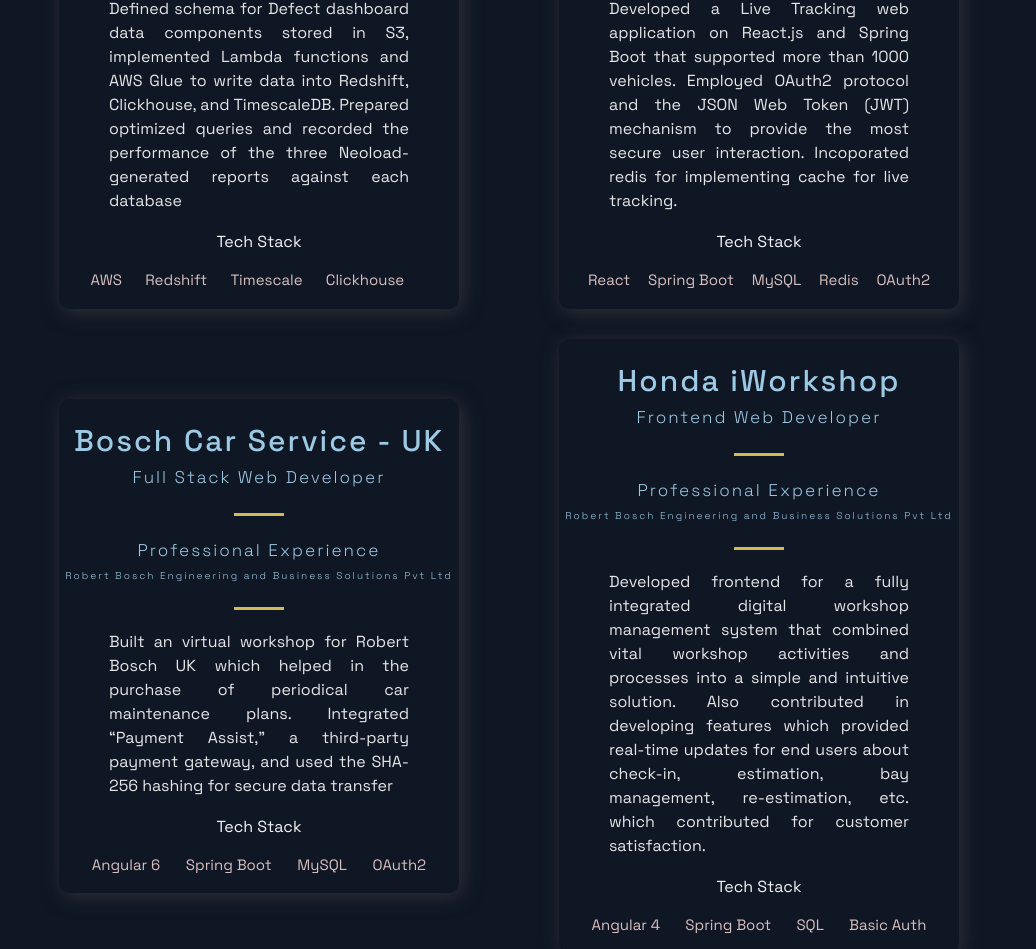
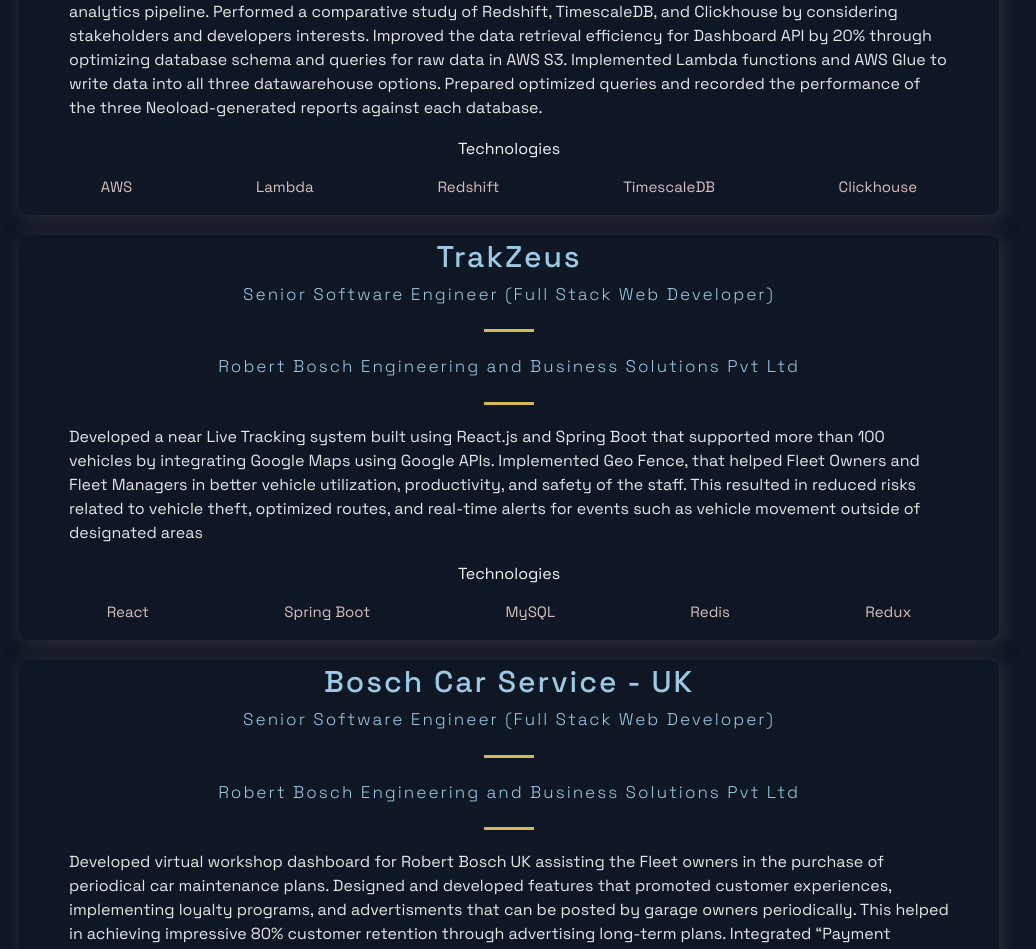
Before and after one commit to nagarjunEV/nagsportfolio, a Next.js app: page / in a window 1280 px wide. Shown: the part 1099-2048 px from the top of the page, without its empty margins (131-1167 px from the left). Built offline with nearby package versions, Linux system fonts and the light colour scheme.

Commit message:
Changed contents of projects desc

```diff
--- a/package.json
+++ b/package.json
@@ -3,8 +3,8 @@
   "version": "0.1.0",
   "private": true,
   "scripts": {
-    "dev": "next dev",
-    "build": "next build && next export",
+    "dev": "NODE_OPTIONS=--openssl-legacy-provider next dev",
+    "build": "NODE_OPTIONS=--openssl-legacy-provider next build && next export",
     "start": "next start"
   },
   "dependencies": {
--- a/src/components/Footer/Footer.js
+++ b/src/components/Footer/Footer.js
@@ -24,7 +24,7 @@
       <LinkList>
         <LinkColumn>
           <LinkTitle>Phone</LinkTitle>
-          <LinkItem href="tel:469-438-7661">469-438-7661</LinkItem>
+          <LinkItem href="tel:469-438-7661">+1 (469) 438-7661</LinkItem>
         </LinkColumn>
         <LinkColumn>
           <LinkTitle>Email</LinkTitle>
--- a/src/components/Projects/Projects.js
+++ b/src/components/Projects/Projects.js
@@ -45,12 +45,12 @@
               <HeaderFive title="true"> {role}</HeaderFive>
             </TitleContent>
             <Hr />
-            <HeaderFive title="true"> {experience}</HeaderFive>
-            <HeaderFive> {company}</HeaderFive>
+            {/* <HeaderFive title="true"> {experience}</HeaderFive> */}
+            <HeaderFive title="true"> {company}</HeaderFive>
             <Hr />
             <CardInfo>{responsibilities}</CardInfo>
             <div style={{ marginTop: '1rem' }}>
-              <TitleContent>Tech Stack</TitleContent>
+              <TitleContent>Technologies</TitleContent>
               <TagList>
                 {tags.map((tag, i) => (
                   <Tag key={i}>{tag}</Tag>
--- a/src/components/Projects/ProjectsStyles.js
+++ b/src/components/Projects/ProjectsStyles.js
@@ -8,7 +8,9 @@
 `;
 
 export const GridContainer = styled.section`
-  display: grid;
+  display: row;
+  width: 100%;
+  // flex-direction: row;
   grid-template-columns: repeat(auto-fill, minmax(400px, 1fr));
   padding: 3rem;
   place-items: center;
@@ -25,7 +27,7 @@
   border-radius: 10px;
   box-shadow: 3px 3px 20px rgba(80, 78, 78, 0.5);
   text-align: center;
-  width: 400px;
+  width: 100%;
   @media ${(props) => props.theme.breakpoints.sm} {
     width: 100%;
   }
@@ -78,7 +80,7 @@
   color: #e4e6e7;
   font-style: 2rem;
   line-height: 24px;
-  text-align: justify;
+  text-align: start;
   @media ${(props) => props.theme.breakpoints.sm} {
     padding: 0.3rem;
   }
--- a/src/components/Technologies/Technologies.js
+++ b/src/components/Technologies/Technologies.js
@@ -38,7 +38,7 @@
         <DiAws size="3rem" />
         <ListContainer>
           <ListTitle>AWS</ListTitle>
-          <ListParagraph>EC2, Lambda, Redshift, S3</ListParagraph>
+          <ListParagraph>EC2, Lambda, S3</ListParagraph>
         </ListContainer>
       </ListItem>
       <ListItem>
--- a/src/constants/constants.js
+++ b/src/constants/constants.js
@@ -3,13 +3,15 @@
     title: 'Tricentis Analytics',
     description:
       'TrakZeus is a connected fleet management solution from Bosch that helps in improving the efficiency and productivity through better vehicle monitoring and improved cost-saving preventive maintenance',
-    responsibilities:
-      'Defined schema for Defect dashboard data components stored in S3, implemented Lambda functions and AWS Glue to write data into Redshift, Clickhouse, and TimescaleDB. Prepared optimized queries and recorded the performance of the three Neoload-generated reports against each database',
+    responsibilities: `Assisted the Tricentis Analytics team in determining the best data warehouse solution for the existing data analytics pipeline. Performed a comparative study of Redshift, TimescaleDB, and Clickhouse by considering stakeholders and developers interests.\n\n
+    Improved the data retrieval efficiency for Dashboard API by 20% through optimizing database schema and queries for raw data in AWS S3. Implemented Lambda functions and AWS Glue to write data into all three datawarehouse options. Prepared optimized queries and recorded the performance of the three Neoload-generated reports against each database.
+    `,
+    // 'Defined schema for Defect dashboard data components stored in S3, implemented Lambda functions and AWS Glue to write data into Redshift, Clickhouse, and TimescaleDB. Prepared optimized queries and recorded the performance of the three Neoload-generated reports against each database',
     image: '/images/1.png',
-    experience: 'Professional Experience',
+    experience: 'Tricentis America Inc',
     role: 'Big Data Summer Intern',
     company: 'Tricentis America Inc',
-    tags: ['AWS', 'Redshift', 'Timescale', 'Clickhouse', ''],
+    tags: ['AWS', 'Lambda', 'Redshift', 'TimescaleDB', 'Clickhouse'],
     source: 'https://www.youtube.com/watch?v=c4FJCd1BIs8',
     visit: 'https://www.bosch-mobility-solutions.com/en/',
     id: 0,
@@ -18,13 +20,14 @@
     title: 'TrakZeus',
     description:
       'TrakZeus is a connected fleet management solution from Bosch that helps in improving the efficiency and productivity through better vehicle monitoring and improved cost-saving preventive maintenance',
-    responsibilities:
-      'Developed a Live Tracking web application on React.js and Spring Boot that supported more than 1000 vehicles. Employed OAuth2 protocol and the JSON Web Token (JWT) mechanism to provide the most secure user interaction. Incoporated redis for implementing cache for live tracking.',
+    responsibilities: `Developed a near Live Tracking system built using React.js and Spring Boot that supported more than 100 vehicles by integrating Google Maps using Google APIs. Implemented Geo Fence, that helped Fleet Owners and Fleet Managers in better vehicle utilization, productivity, and safety of the staff. This resulted in reduced risks related to vehicle theft, optimized routes, and real-time alerts for events such as vehicle movement outside of designated areas`,
+    // 'Developed a Live Tracking web application on React.js and Spring Boot that supported more than 1000 vehicles. Employed OAuth2 protocol and the JSON Web Token (JWT) mechanism to provide the most secure user interaction. Incoporated redis for implementing cache for live tracking.',
     image: '/images/1.png',
-    experience: 'Professional Experience',
-    role: 'Full Stack Web Developer',
+    // experience: 'Professional Experience',
+    role: 'Senior Software Engineer (Full Stack Web Developer)',
+    experience: 'Robert Bosch Engineering and Business Solutions Pvt Ltd',
     company: 'Robert Bosch Engineering and Business Solutions Pvt Ltd',
-    tags: ['React', 'Spring Boot', 'MySQL', 'Redis', 'OAuth2'],
+    tags: ['React', 'Spring Boot', 'MySQL', 'Redis', 'Redux'],
     source: 'https://www.youtube.com/watch?v=c4FJCd1BIs8',
     visit: 'https://www.bosch-mobility-solutions.com/en/',
     id: 1,
@@ -33,13 +36,14 @@
     title: 'Bosch Car Service - UK',
     description:
       'Bosch Car Service - Service Portal (United Kingdom) provides platform for a network of garages to showcase service plans which delivers high quality service, maintenance, and repairs for several types of fleets',
-    responsibilities:
-      'Built an virtual workshop for Robert Bosch UK which helped in the purchase of periodical car maintenance plans. Integrated “Payment Assist,” a third-party payment gateway, and used the SHA-256 hashing for secure data transfer',
+    responsibilities: `Developed virtual workshop dashboard for Robert Bosch UK assisting the Fleet owners in the purchase of periodical car maintenance plans. Designed and developed features that promoted customer experiences, implementing loyalty programs, and advertisments that can be posted by garage owners periodically. This helped in achieving impressive 80% customer retention through advertising long-term plans. Integrated “Payment Assist,” a third-party payment gateway, and used the SHA-256 hashing for secure data transfer`,
+    // 'Built an virtual workshop for Robert Bosch UK which helped in the purchase of periodical car maintenance plans. Integrated “Payment Assist,” a third-party payment gateway, and used the SHA-256 hashing for secure data transfer',
     image: '/images/2.png',
-    experience: 'Professional Experience',
+    // experience: 'Professional Experience',
+    experience: 'Robert Bosch Engineering and Business Solutions Pvt Ltd',
     company: 'Robert Bosch Engineering and Business Solutions Pvt Ltd',
-    role: 'Full Stack Web Developer',
-    tags: ['Angular 6', 'Spring Boot', 'MySQL', 'OAuth2'],
+    role: 'Senior Software Engineer (Full Stack Web Developer)',
+    tags: ['Angular 6', 'Spring Boot', 'MySQL', 'Payment Assist'],
     source: 'https://google.com',
     visit: 'https://google.com',
     id: 2,
@@ -49,12 +53,13 @@
     description:
       'A fully integrated digital workshop management system that combines vital workshop activities into a simple and intuitive solution. Contributed to customer satisfaction by providing real-time updates about check-in, estimation, bay management, re-estimation, etc.',
     responsibilities:
-      'Developed frontend for a fully integrated digital workshop management system that combined vital workshop activities and processes into a simple and intuitive solution. Also contributed in developing features which provided real-time updates for end users about check-in, estimation, bay management, re-estimation, etc. which contributed for customer satisfaction.',
+      'Developed frontend for a fully integrated digital workshop management system that combined vital workshop activities and processes into a simple and intuitive solution. Contributed for developing features like digital cards, push notifications, service recommendations etc which provided real-time updates for end users about check-in, estimation, bay management, re-estimation, etc. which contributed for better customer satisfaction. Reduced paper usage to mere 5% by implementing digital cards for vehicle check-in and check-out',
     image: '/images/3.jpg',
-    experience: 'Professional Experience',
+    // experience: 'Professional Experience',
+    experience: 'Robert Bosch Engineering and Business Solutions Pvt Ltd',
+    role: 'Associate Software Engineer (Full Stack Web Developer)',
     company: 'Robert Bosch Engineering and Business Solutions Pvt Ltd',
-    role: 'Frontend Web Developer',
-    tags: ['Angular 4', 'Spring Boot', 'SQL', 'Basic Auth'],
+    tags: ['React', 'Spring Boot', 'PostgreSQL', 'Basic Auth'],
     source: 'https://google.com',
     visit: 'https://google.com',
     id: 3,
@@ -66,7 +71,8 @@
     responsibilities:
       'Created over 300 test cases in collaboration with the automation team catering to various UI elements and behavior using TestNG framework in an Android application. Evaluated and validated all the test cases, cutting back on end-to-end manual testing by 90%',
     image: '/images/4.jpg',
-    experience: 'Professional Experience',
+    // experience: 'Professional Experience',
+    experience: 'Robert Bosch Engineering and Business Solutions Pvt Ltd',
     company: 'Robert Bosch Engineering and Business Solutions Pvt Ltd',
     role: 'Test Automation Engineer',
     tags: ['Java', 'TestNG', 'Appium'],
@@ -79,7 +85,7 @@
 export const TimeLineData = [
   {
     year: `2018`,
-    text: 'Started my journey at RBEI as a Test Automation Intern from Jan 2018 to Jun 2018',
+    text: 'Started my journey at RBEI as a Test Automation Intern (Jan 2018 - Jun 2018)',
   },
   // {
   //   year: `2018`,
@@ -87,14 +93,14 @@
   // },
   {
     year: `2018`,
-    text: 'Worked as Associate Software Developer at RBEI from Aug 2018 to Feb 2020',
+    text: 'Worked as Associate Software Developer at RBEI (Aug 2018 - Nov 2019)',
   },
   {
-    year: `2020`,
-    text: 'Worked as Senior Software Developer at RBEI from Mar 2020 to Jul 2021',
+    year: `2019`,
+    text: 'Worked as Senior Software Developer at RBEI (Dec 2019 - Jul 2021)',
   },
   {
     year: `2022`,
-    text: 'Worked as Big Data Summer Intern at Tricentis from June 2022 to August 2022',
+    text: 'Worked as Big Data Summer Intern at Tricentis (June 2022 - August 2022)',
   },
 ];
```
Also changed, not shown: src/components/Hero/Hero.js (+4 -4 lines).
